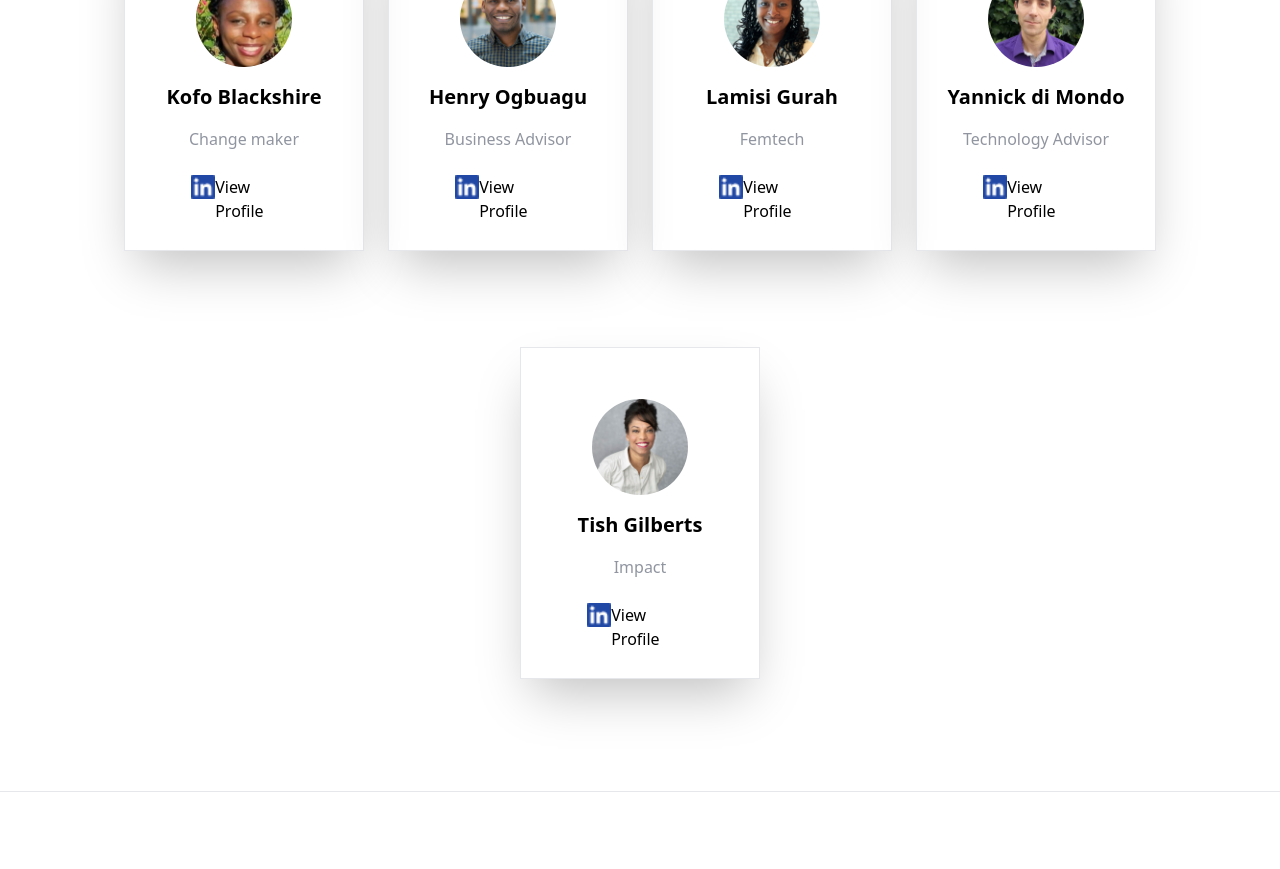
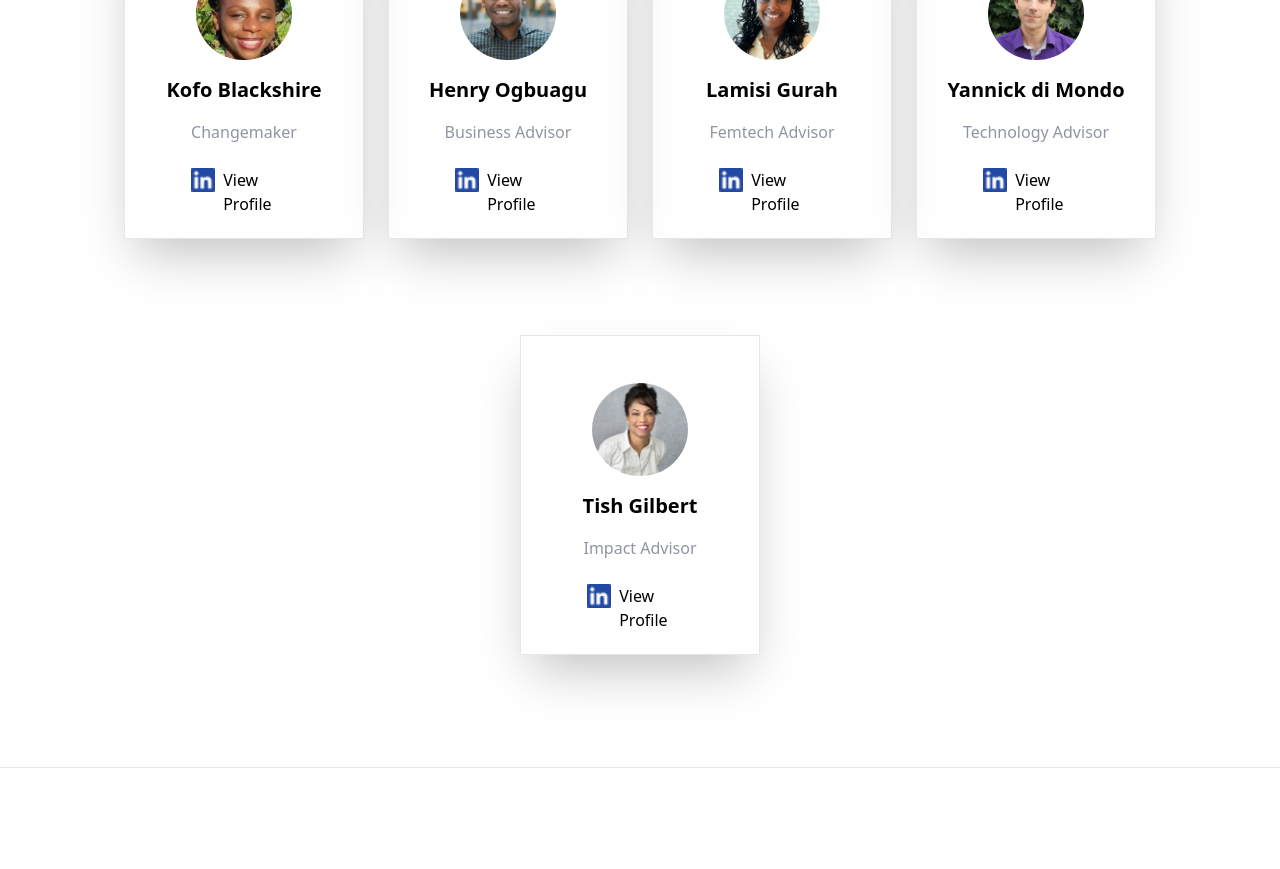
Before and after one commit to baobabpad-pilot/baobabpad_frontend_v0, a Next.js app: page / in a window 1280 px wide. Shown: the part 3140-4009 px from the top of the page. Built offline with nearby package versions, Linux system fonts and the light colour scheme.

Commit message:
fix:fixed the size of the images of the advisory members

```diff
--- a/src/pages/Baobabpad.tsx
+++ b/src/pages/Baobabpad.tsx
@@ -93,7 +93,7 @@ const Baobabpad = () => {
     {
       image:'/Kofo Obasanjo.jpeg',
       username:'Kofo Blackshire',
-      position:'Change maker',
+      position:'Changemaker',
       LinkedIn:'https://www.linkedin.com/in/kofo-obasanjo-blackshire-80a302a4/'
     },
     {
@@ -106,7 +106,7 @@ const Baobabpad = () => {
     {
       image:'/Lamisi Gurah.jpeg',
       username:'Lamisi Gurah',
-      position:'Femtech ',
+      position:'Femtech Advisor',
       LinkedIn:'https://www.linkedin.com/in/lamisi/'
     },
 
@@ -118,8 +118,8 @@ const Baobabpad = () => {
     },
     {
       image:'/Tish_Gilberts.jpeg',
-      username:'Tish Gilberts',
-      position:'Impact',
+      username:'Tish Gilbert',
+      position:'Impact Advisor',
       LinkedIn:'https://www.linkedin.com/in/tish-gilbert-2b084497/'
     },
   ]
@@ -265,7 +265,7 @@ const Baobabpad = () => {
 
 
                  {adversoryTeamArray.map((member, index)=>(
-                      <div key={index} className="pt-2 w-[15rem] h-[20.75rem] flex flex-col items-center justify-center gap-y-4 my-12 border border-600  shadow-2xl hover:transform hover:scale-110 transition-transform duration-300 hover:cursor-pointer ">
+                      <div key={index} className="pt-2 w-[15rem] h-[20rem] flex flex-col items-center justify-center gap-y-4 my-12 border border-600  shadow-2xl hover:transform hover:scale-110 transition-transform duration-300 hover:cursor-pointer ">
                           <img
                           src={member.image}
                           alt="Team Member"
@@ -274,8 +274,8 @@ const Baobabpad = () => {
                        <span className="font-bold font-700 text-xl">{member.username}</span>
                         <span className="text-[#9095A0]">{member.position}</span>
                         <div  className=" pt-2 pb-2 px-8 py-8   flex flex-row ">
-                        <img src="/linkedIn.png" alt="" />
-                        <a href={member.LinkedIn} className="hover:text-[#00BDD6] hover:text-underline">
+                        <img src="/linkedIn.png" alt=""  className="px-2"/>
+                        <a href={member.LinkedIn} className="hover:text-[#00BDD6] hover:text-underline" target="_blank">
                         View Profile</a>
                         </div>
                         {/* <div className="bg-[#C8F9FF] text-white rounded-[100%] w-10 h-10 px-3 py-1  "><span className="text-black  text-2xl">+</span></div> */}
```
